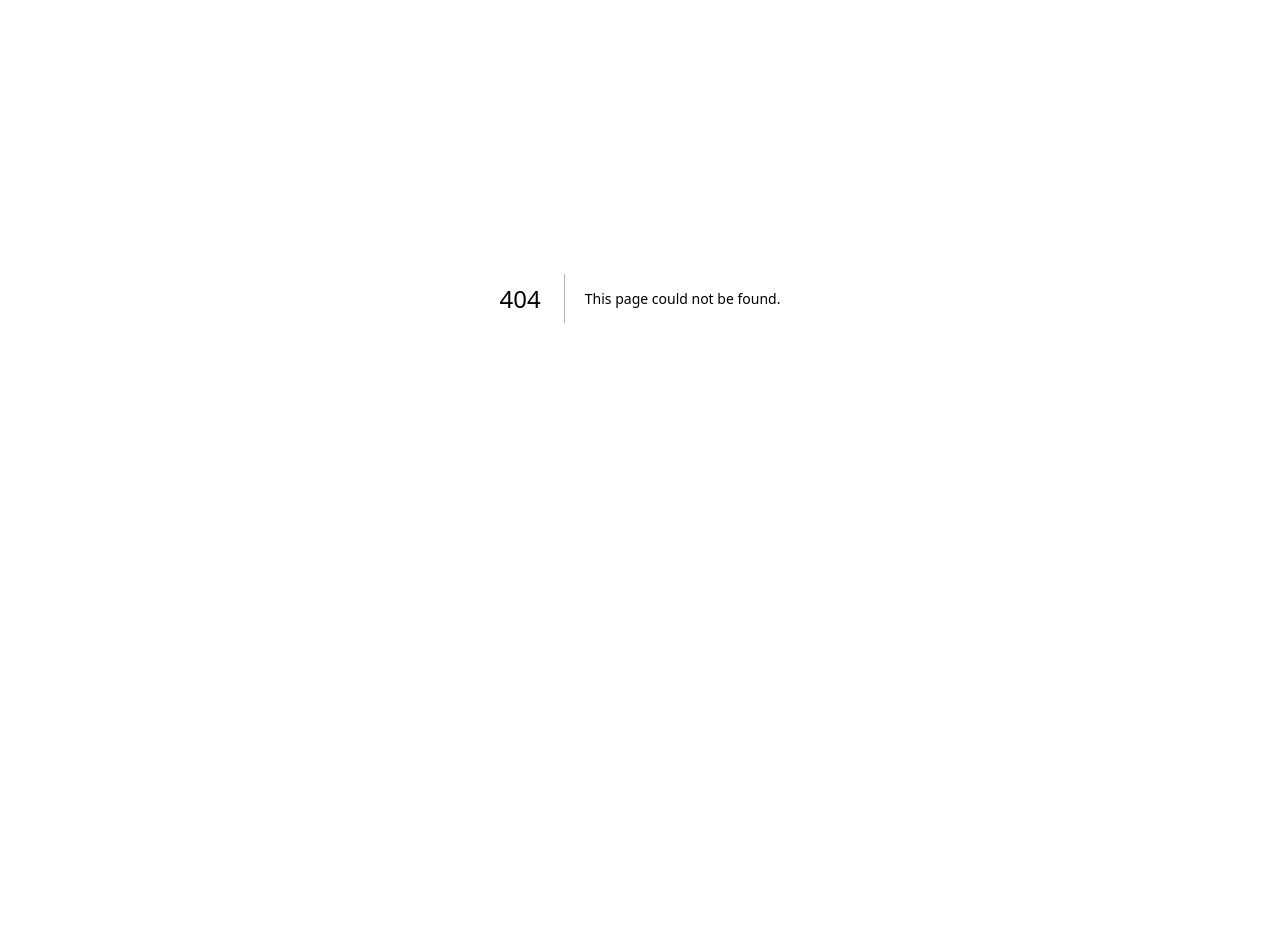
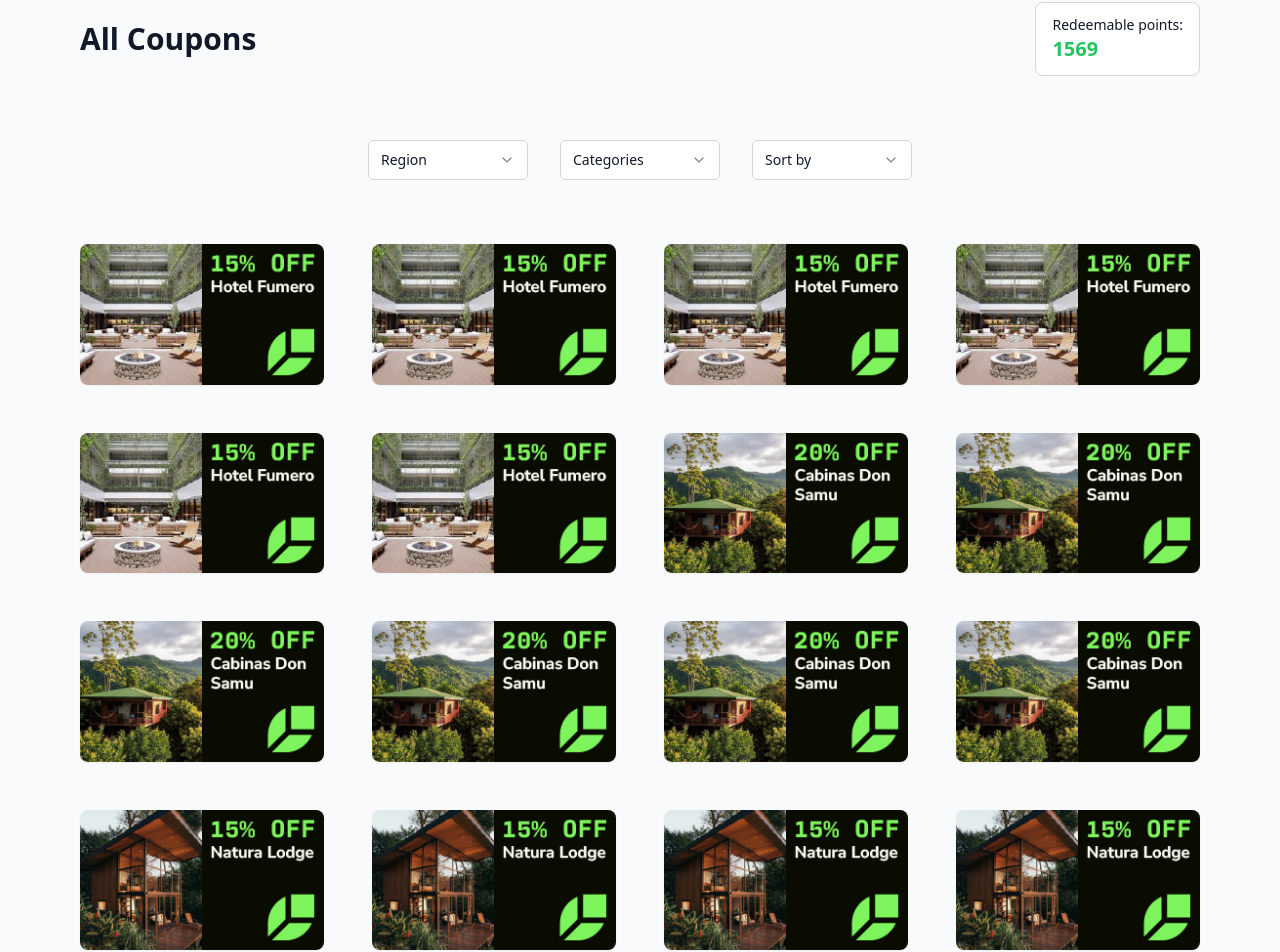
Before and after one commit to Tree-Byte-org/Tree-Byte-Frontend, a Next.js app: page /coupons in a window 1280 px wide. Before the commit this address had no page. Shown: the part 102-1054 px from the top of the page. Before the commit the page ends 800 px from the top, so only its background shows below. Built offline with nearby package versions, Linux system fonts and the light colour scheme; what @creit.tech/stellar-wallets-kit would draw is missing.

Commit message:
feat(coupons): create CouponsPage component and integrate into HomePage

```diff
--- /dev/null
+++ b/app/coupons/page.tsx
@@ -0,0 +1,9 @@
+import CouponsPage from "@/components/coupons/coupons-page";
+
+export default function HomePage() {
+  return (
+    <div className="min-h-screen mt-10 bg-gradient-to-b from-green-50 to-white">
+      <CouponsPage />
+    </div>
+  );
+}
--- /dev/null
+++ b/components/coupons/coupons-page.tsx
@@ -0,0 +1,210 @@
+import { Search, User, Instagram, MessageCircle } from "lucide-react";
+import { Button } from "@/components/ui/button";
+import { Input } from "@/components/ui/input";
+import {
+  Select,
+  SelectContent,
+  SelectItem,
+  SelectTrigger,
+  SelectValue,
+} from "@/components/ui/select";
+import Image from "next/image";
+
+export default function TreeByteCoupons() {
+  const coupons = [
+    // Column 1 - All use image 1 (Hotel Fumero)
+    { id: 1, image: "/coupons/hotel-fumero.jpg", column: 1 },
+    { id: 5, image: "/coupons/hotel-fumero.jpg", column: 1 },
+    { id: 9, image: "/coupons/hotel-fumero.jpg", column: 1 },
+    { id: 13, image: "/coupons/hotel-fumero.jpg", column: 1 },
+    { id: 17, image: "/coupons/hotel-fumero.jpg", column: 1 },
+    { id: 21, image: "/coupons/hotel-fumero.jpg", column: 1 },
+
+    // Column 2 - All use image 2 (Cabinas Don Samu)
+    { id: 2, image: "/coupons/cabinas-don-samu.jpg", column: 2 },
+    { id: 6, image: "/coupons/cabinas-don-samu.jpg", column: 2 },
+    { id: 10, image: "/coupons/cabinas-don-samu.jpg", column: 2 },
+    { id: 14, image: "/coupons/cabinas-don-samu.jpg", column: 2 },
+    { id: 18, image: "/coupons/cabinas-don-samu.jpg", column: 2 },
+    { id: 22, image: "/coupons/cabinas-don-samu.jpg", column: 2 },
+
+    // Column 3 - All use image 3 (Natura Lodge)
+    { id: 3, image: "/coupons/natura-lodge.jpg", column: 3 },
+    { id: 7, image: "/coupons/natura-lodge.jpg", column: 3 },
+    { id: 11, image: "/coupons/natura-lodge.jpg", column: 3 },
+    { id: 15, image: "/coupons/natura-lodge.jpg", column: 3 },
+    { id: 19, image: "/coupons/natura-lodge.jpg", column: 3 },
+    { id: 23, image: "/coupons/natura-lodge.jpg", column: 3 },
+
+    // Column 4 - All use image 4 (Hotel Chilango)
+    { id: 4, image: "/coupons/hotel-chilango.jpg", column: 4 },
+    { id: 8, image: "/coupons/hotel-chilango.jpg", column: 4 },
+    { id: 12, image: "/coupons/hotel-chilango.jpg", column: 4 },
+    { id: 16, image: "/coupons/hotel-chilango.jpg", column: 4 },
+    { id: 20, image: "/coupons/hotel-chilango.jpg", column: 4 },
+    { id: 24, image: "/coupons/hotel-chilango.jpg", column: 4 },
+  ];
+
+  return (
+    <div className="min-h-screen bg-gray-50  py8">
+      {/* Main Content */}
+      <div className="max-w-7xl mx-auto px-20 py-16">
+        {/* Page Header */}
+        <div className="flex items-center justify-between mb-16">
+          <h1 className="text-3xl font-bold text-gray-900">All Coupons</h1>
+          <div className="bg-white border border-gray-300 px-4 py-3 rounded-lg">
+            <div className="text-gray-900 text-sm">Redeemable points:</div>
+            <div className="text-green-500 text-xl font-bold">1569</div>
+          </div>
+        </div>
+
+        {/* Filters */}
+        <div className="flex items-center justify-center space-x-8 mb-16">
+          <Select>
+            <SelectTrigger className="w-40 bg-white text-gray-900 border border-gray-300 hover:border-gray-400">
+              <SelectValue placeholder="Region" />
+            </SelectTrigger>
+            <SelectContent>
+              <SelectItem value="all">All Regions</SelectItem>
+              <SelectItem value="north">North</SelectItem>
+              <SelectItem value="south">South</SelectItem>
+            </SelectContent>
+          </Select>
+
+          <Select>
+            <SelectTrigger className="w-40 bg-white text-gray-900 border border-gray-300 hover:border-gray-400">
+              <SelectValue placeholder="Categories" />
+            </SelectTrigger>
+            <SelectContent>
+              <SelectItem value="all">All Categories</SelectItem>
+              <SelectItem value="food">Food</SelectItem>
+              <SelectItem value="travel">Travel</SelectItem>
+            </SelectContent>
+          </Select>
+
+          <Select>
+            <SelectTrigger className="w-40 bg-white text-gray-900 border border-gray-300 hover:border-gray-400">
+              <SelectValue placeholder="Sort by" />
+            </SelectTrigger>
+            <SelectContent>
+              <SelectItem value="newest">Newest</SelectItem>
+              <SelectItem value="discount">Discount</SelectItem>
+              <SelectItem value="popular">Popular</SelectItem>
+            </SelectContent>
+          </Select>
+        </div>
+
+        {/* Coupons Grid */}
+        <div className="grid grid-cols-1 sm:grid-cols-2 lg:grid-cols-4 gap-12 mb-24">
+          {coupons.map((coupon) => (
+            <div
+              key={coupon.id}
+              className="relative bg-white rounded-lg overflow-hidden shadow-sm hover:shadow-md transition-shadow"
+            >
+              <div className="relative">
+                <Image
+                  src={coupon.image || "/placeholder.svg"}
+                  alt="Coupon"
+                  width={300}
+                  height={200}
+                  className="w-full h-auto object-contain"
+                />
+              </div>
+            </div>
+          ))}
+        </div>
+      </div>
+
+      {/* Footer */}
+      <footer className="bg-green-400 text-white px-6 py-12">
+        <div className="max-w-7xl mx-auto">
+          <div className="grid grid-cols-1 md:grid-cols-4 gap-8">
+            {/* TreeByte Info */}
+            <div className="md:col-span-2">
+              <div className="flex items-center space-x-2 mb-4">
+                <div className="w-8 h-8 bg-white rounded flex items-center justify-center">
+                  <div className="w-4 h-4 bg-green-500 rounded-sm"></div>
+                </div>
+                <span className="text-xl font-bold">TreeByte</span>
+              </div>
+              <p className="text-green-100 mb-6 max-w-md">
+                Transforming digital footprints into real environmental impact
+                through AI and blockchain technology for a sustainable future.
+              </p>
+              <div>
+                <h3 className="font-semibold mb-3">
+                  Get green news and special tokens
+                </h3>
+                <div className="flex">
+                  <Input
+                    type="email"
+                    placeholder="Enter your e-mail"
+                    className="bg-white text-gray-900 border-0 rounded-r-none"
+                  />
+                  <Button className="bg-gray-800 hover:bg-gray-700 text-white rounded-l-none px-4">
+                    <Search className="w-4 h-4" />
+                  </Button>
+                </div>
+              </div>
+            </div>
+
+            {/* Links */}
+            <div>
+              <h3 className="font-semibold mb-4">Links</h3>
+              <ul className="space-y-2 text-green-100">
+                <li>
+                  <a href="#" className="hover:text-white">
+                    About us
+                  </a>
+                </li>
+                <li>
+                  <a href="#" className="hover:text-white">
+                    How it works
+                  </a>
+                </li>
+                <li>
+                  <a href="#" className="hover:text-white">
+                    Whitepaper
+                  </a>
+                </li>
+                <li>
+                  <a href="#" className="hover:text-white">
+                    FAQ
+                  </a>
+                </li>
+                <li>
+                  <a href="#" className="hover:text-white">
+                    Contact
+                  </a>
+                </li>
+              </ul>
+            </div>
+
+            {/* Follow and Discover */}
+            <div>
+              <h3 className="font-semibold mb-4">Follow Our Community!</h3>
+              <div className="flex space-x-3 mb-6">
+                <div className="w-8 h-8 bg-white rounded flex items-center justify-center">
+                  <Instagram className="w-4 h-4 text-green-500" />
+                </div>
+                <div className="w-8 h-8 bg-white rounded flex items-center justify-center">
+                  <MessageCircle className="w-4 h-4 text-green-500" />
+                </div>
+                <div className="w-8 h-8 bg-white rounded flex items-center justify-center">
+                  <span className="text-green-500 font-bold text-xs">X</span>
+                </div>
+              </div>
+
+              <h4 className="font-semibold mb-2">And discover:</h4>
+              <ul className="space-y-1 text-green-100 text-sm">
+                <li>• Latest news</li>
+                <li>• Special NFT drops</li>
+                <li>• Community events</li>
+              </ul>
+            </div>
+          </div>
+        </div>
+      </footer>
+    </div>
+  );
+}
```
